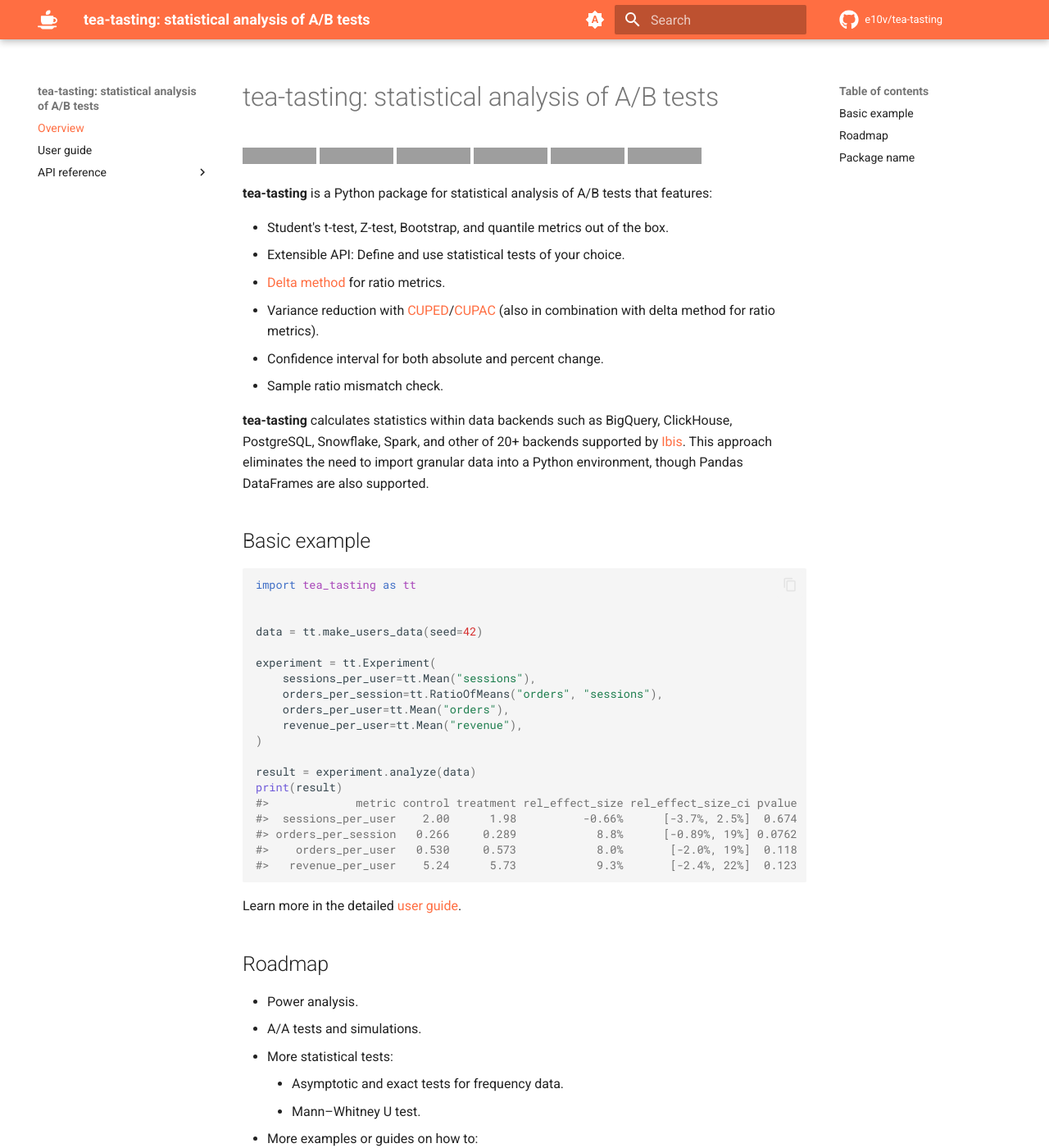
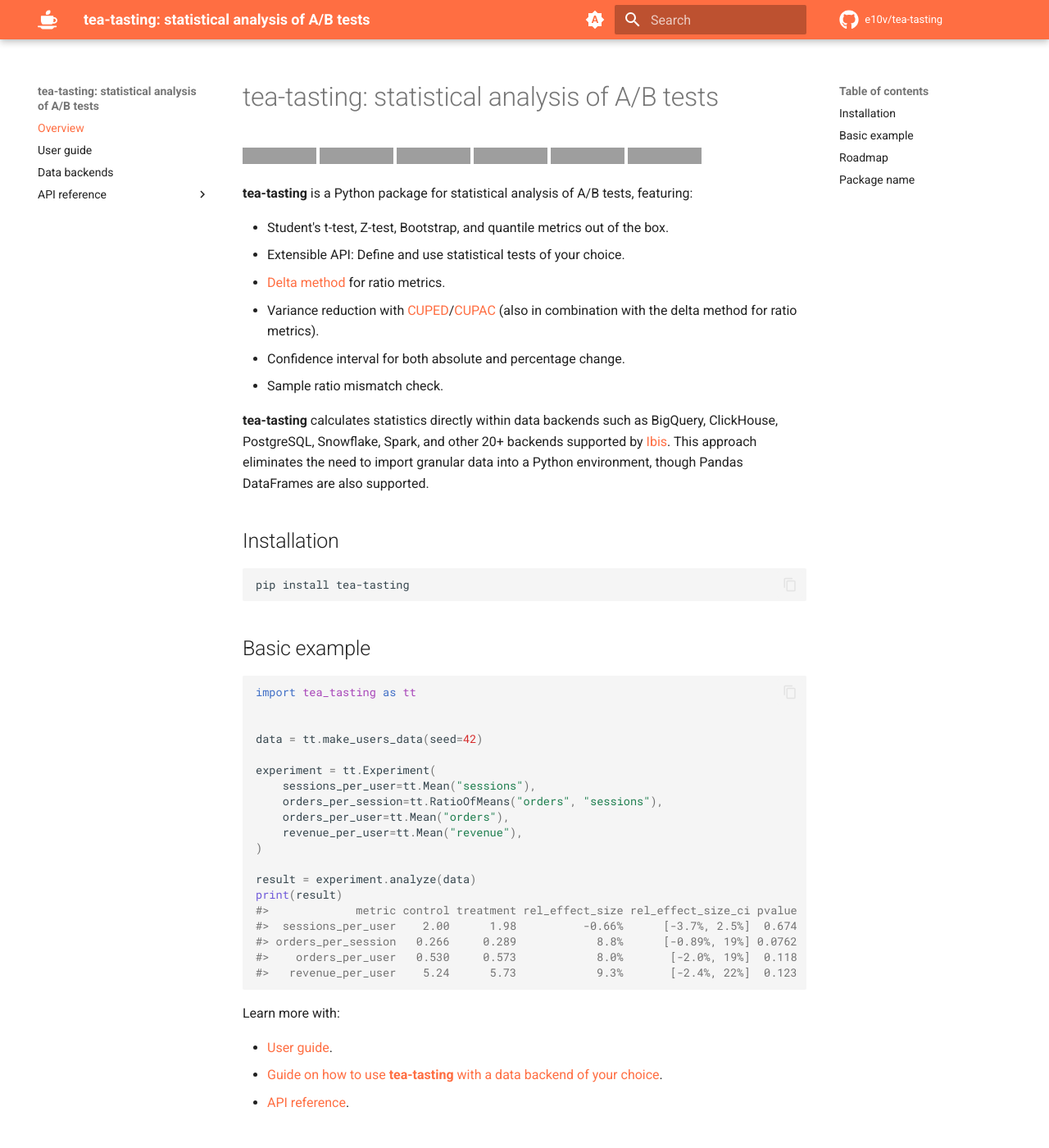
Before and after one commit to e10v/tea-tasting, an MkDocs documentation site: the page built from docs/index.md, in a window 1280 px wide and 1400 px high. Shown: the whole window at 82% size. Built offline with MkDocs 1.6.1 and Material for MkDocs 9.7.7, drawn with Linux system fonts in a browser that asks for light colours; comment, search, counter and statistics services are not loaded; some of the changed text lies outside the part shown; grey boxes are pictures that could not be loaded.

Commit message:
Update docs

````diff
--- a/docs/index.md
+++ b/docs/index.md
@@ -7,16 +7,22 @@
 [![Package Status](https://img.shields.io/pypi/status/tea-tasting.svg)](https://pypi.org/project/tea-tasting/)
 [![PyPI Python Versions](https://img.shields.io/pypi/pyversions/tea-tasting.svg)](https://pypi.org/project/tea-tasting/)
 
-**tea-tasting** is a Python package for statistical analysis of A/B tests that features:
+**tea-tasting** is a Python package for statistical analysis of A/B tests, featuring:
 
 - Student's t-test, Z-test, Bootstrap, and quantile metrics out of the box.
 - Extensible API: Define and use statistical tests of your choice.
 - [Delta method](https://alexdeng.github.io/public/files/kdd2018-dm.pdf) for ratio metrics.
-- Variance reduction with [CUPED](https://exp-platform.com/Documents/2013-02-CUPED-ImprovingSensitivityOfControlledExperiments.pdf)/[CUPAC](https://doordash.engineering/2020/06/08/improving-experimental-power-through-control-using-predictions-as-covariate-cupac/) (also in combination with delta method for ratio metrics).
-- Confidence interval for both absolute and percent change.
+- Variance reduction with [CUPED](https://exp-platform.com/Documents/2013-02-CUPED-ImprovingSensitivityOfControlledExperiments.pdf)/[CUPAC](https://doordash.engineering/2020/06/08/improving-experimental-power-through-control-using-predictions-as-covariate-cupac/) (also in combination with the delta method for ratio metrics).
+- Confidence interval for both absolute and percentage change.
 - Sample ratio mismatch check.
 
-**tea-tasting** calculates statistics within data backends such as BigQuery, ClickHouse, PostgreSQL, Snowflake, Spark, and other of 20+ backends supported by [Ibis](https://ibis-project.org/). This approach eliminates the need to import granular data into a Python environment, though Pandas DataFrames are also supported.
+**tea-tasting** calculates statistics directly within data backends such as BigQuery, ClickHouse, PostgreSQL, Snowflake, Spark, and other 20+ backends supported by [Ibis](https://ibis-project.org/). This approach eliminates the need to import granular data into a Python environment, though Pandas DataFrames are also supported.
+
+## Installation
+
+```bash
+pip install tea-tasting
+```
 
 ## Basic example
 
@@ -42,7 +48,11 @@ print(result)
 #>   revenue_per_user    5.24      5.73            9.3%       [-2.4%, 22%]  0.123
 ```
 
-Learn more in the detailed [user guide](https://tea-tasting.e10v.me/user-guide/).
+Learn more with:
+
+- [User guide](https://tea-tasting.e10v.me/user-guide/).
+- [Guide on how to use **tea-tasting** with a data backend of your choice](https://tea-tasting.e10v.me/data-backend/).
+- [API reference](https://tea-tasting.e10v.me/api/).
 
 ## Roadmap
 
@@ -51,13 +61,13 @@ Learn more in the detailed [user guide](https://tea-tasting.e10v.me/user-guide/)
 - More statistical tests:
     - Asymptotic and exact tests for frequency data.
     - Mann–Whitney U test.
-- More examples or guides on how to:
+- More examples and guides on how to:
     - Create a custom metric.
     - Use **tea-tasting** with an arbitrary Ibis backend.
 
 ## Package name
 
-The package name "tea-tasting" is a play of words which refers to two subjects:
+The package name "tea-tasting" is a play on words which refers to two subjects:
 
 - [Lady tasting tea](https://en.wikipedia.org/wiki/Lady_tasting_tea/) is a famous experiment which was devised by Ronald Fisher. In this experiment, Fisher developed the null hypothesis significance testing framework to analyze a lady's claim that she could discern whether the tea or the milk was added first to a cup.
 - "tea-tasting" phonetically resembles "t-testing" or Student's t-test, a statistical test developed by William Gosset.
--- a/mkdocs.yml
+++ b/mkdocs.yml
@@ -9,6 +9,7 @@ repo_url: https://github.com/e10v/tea-tasting
 nav:
   - Overview: index.md
   - User guide: user-guide.md
+  - Data backends: data-backends.md
   - API reference:
     - API reference: api/index.md
     - Metrics:
````
Also changed, not shown: README.md (+17 -7 lines), docs/user-guide.md (+5 -5 lines).
